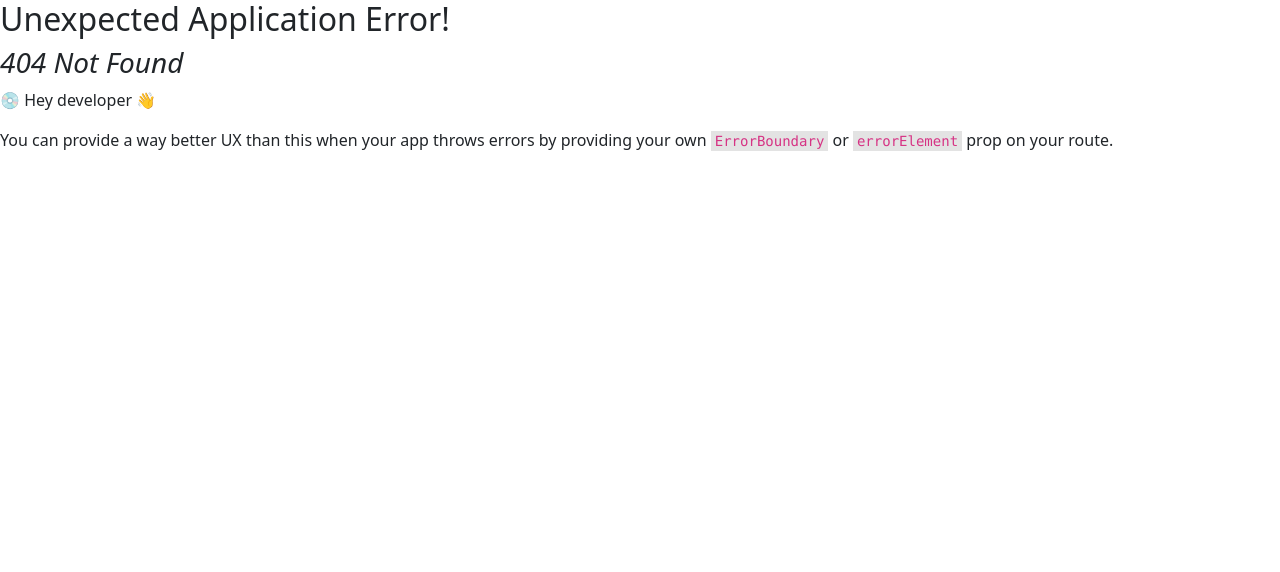
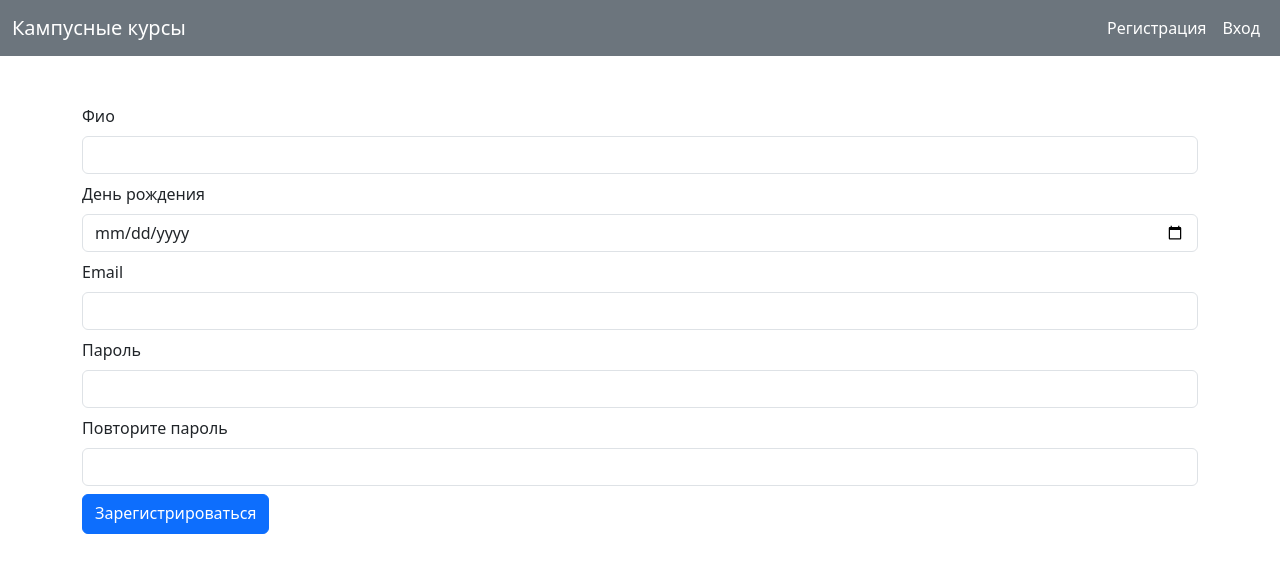
Before and after one commit to Sochniynapas/campus_courses, a React (Vite) app: page /registration in a window 1280 px wide. Before the commit this address had no page. Shown: the top 572 px of the page. Built offline with nearby package versions, Linux system fonts and the light colour scheme.

Commit message:
добавил основную реализацию регистрации пользователя

```diff
--- a/package.json
+++ b/package.json
@@ -10,10 +10,14 @@
     "preview": "vite preview"
   },
   "dependencies": {
+    "@reduxjs/toolkit": "^2.2.1",
     "bootstrap": "^5.3.3",
     "react": "^18.2.0",
     "react-bootstrap": "^2.10.1",
+    "react-datepicker": "^6.4.0",
+    "react-datepicker-bootstrap": "^0.0.1",
     "react-dom": "^18.2.0",
+    "react-redux": "^9.1.0",
     "react-router-dom": "^6.22.3"
   },
   "devDependencies": {
--- a/src/MainPage.jsx
+++ b/src/MainPage.jsx
@@ -1,21 +1,36 @@
 import { Container, Nav, Navbar, NavbarBrand, NavbarText } from 'react-bootstrap'
 import Header from './components/Form/Header/HeaderForm.jsx'
 import { Link } from 'react-router-dom'
+import { useSelector } from 'react-redux';
+import { selectToken } from './store/slice/authSlice.js';
+import Hello from './components/Form/UnAuth/HelloPage.jsx';
 
 function MainPage(prop) {
-  console.log(prop.prop)
+
+  const token = useSelector(selectToken)
+
   return (
     <div>
-      {prop.token ? (
+
       <>
         <Navbar expand="lg" className='bg-secondary'>
           <Container fluid>
             <NavbarBrand className='text-white'>Кампусные курсы</NavbarBrand>
             <Navbar.Toggle />
             <Navbar.Collapse>
+              {token ? (
+                <>
                   <Header num={4} />
                   <Nav className='ms-auto'><Link className='nav-link text-white ' to='/ab'>handie228228@mail.ru</Link></Nav>
                   <Nav><Link className='nav-link text-white ' to='/ab'>Выход</Link></Nav>
+                </>
+              ) : (
+                <>
+                  <Nav className='ms-auto'><Link className='nav-link text-white ' to='registration'>Регистрация</Link></Nav>
+                  <Nav><Link className='nav-link text-white ' to='/ab'>Вход</Link></Nav>
+                </>
+              )}
+
             </Navbar.Collapse>
           </Container>
         </Navbar>
@@ -23,20 +38,6 @@ function MainPage(prop) {
           <prop.children />
         </div>
       </>
-      ) : (
-        <>
-          <Navbar expand="lg" className='bg-secondary'>
-            <Container fluid>
-              <NavbarBrand className='text-white'>Кампусные курсы</NavbarBrand>
-              <Navbar.Toggle />
-              <Navbar.Collapse>
-                <Nav className='ms-auto'><Link className='nav-link text-white ' to='/ab'>Регистрация</Link></Nav>
-                <Nav><Link className='nav-link text-white ' to='/ab'>Вход</Link></Nav>
-              </Navbar.Collapse>
-            </Container>
-          </Navbar>
-        </>
-      )}
 
     </div>
 
--- /dev/null
+++ b/src/api/userApi.js
@@ -0,0 +1,19 @@
+import {createApi, fetchBaseQuery} from '@reduxjs/toolkit/query/react'
+const BASE_URL = 'https://camp-courses.api.kreosoft.space/'
+
+
+export const userApi = createApi({
+    reducerPath: 'userApi',
+    baseQuery: fetchBaseQuery({baseUrl: BASE_URL}),
+    endpoints:(build) =>({
+        registerUser: build.mutation({
+            query: (body) => ({
+                url: 'registration',
+                method: 'POST',
+                body,
+            })
+        })
+    })
+})
+
+export const {useRegisterUserMutation} = userApi;
--- /dev/null
+++ b/src/components/Form/Registration/RegistrationPage.jsx
@@ -0,0 +1,94 @@
+import { useState } from "react"
+import { Button, Container, FormControl, FormLabel, Nav } from "react-bootstrap"
+import { useRegisterUserMutation } from "../../../api/userApi"
+import { useDispatch, useSelector } from "react-redux";
+import { selectToken, setToken } from "../../../store/slice/authSlice";
+
+
+
+function Registration() {
+
+    const dispatch = useDispatch()
+    const token = useSelector(selectToken)
+
+    const [fields, setFields] = useState({
+        fullName: '',
+        birthDate: '',
+        email: '',
+        password: '',
+        confirmPassword: ''
+    });
+    const [userRegister, { isLoading }] = useRegisterUserMutation();
+
+    const handleFieldChange = (fieldName, value) => {
+        setFields(prevFields => ({
+            ...prevFields,
+            [fieldName]: value
+        }));
+    };
+    const handleRegistration = async () => {
+        try {
+
+            const response = await userRegister(fields)
+            dispatch(setToken(response.data.token))
+            console.log(token)
+
+        }
+        catch {
+            console.log("Ошибка")
+        }
+    }
+
+
+    return (
+        <Container className="pt-5">
+            <Nav className="pb-2">
+                <FormLabel>Фио</FormLabel>
+                <FormControl
+                    type="text"
+                    value={fields.fullName}
+                    onChange={(e) => handleFieldChange('fullName', e.target.value)}
+                />
+            </Nav>
+            <Nav className="pb-2">
+                <FormLabel>День рождения</FormLabel>
+                <FormControl
+                    type="date"
+                    value={fields.birthDate}
+                    onChange={(e) => handleFieldChange('birthDate', e.target.value)}
+                />
+            </Nav>
+            <Nav className="pb-2">
+                <FormLabel>Email</FormLabel>
+                <FormControl
+                    type="email"
+                    value={fields.email}
+                    onChange={(e) => handleFieldChange('email', e.target.value)}
+                />
+            </Nav>
+            <Nav className="pb-2">
+                <FormLabel>Пароль</FormLabel>
+                <FormControl
+                    type="password"
+                    value={fields.password}
+                    onChange={(e) => handleFieldChange('password', e.target.value)}
+                />
+            </Nav>
+            <Nav className="pb-2">
+                <FormLabel>Повторите пароль</FormLabel>
+                <FormControl
+                    type="password"
+                    value={fields.confirmPassword}
+                    onChange={(e) => handleFieldChange('confirmPassword', e.target.value)}
+                />
+            </Nav>
+
+            <Button className="pb-2" onClick={handleRegistration}>
+                Зарегистрироваться
+            </Button>
+
+        </Container>
+    );
+}
+
+export default Registration;
--- /dev/null
+++ b/src/store/slice/authSlice.js
@@ -0,0 +1,22 @@
+import { createSlice } from "@reduxjs/toolkit";
+
+
+const authSlice = createSlice({
+    name: 'auth',
+    initialState: {
+        token: null
+    },
+    reducers: {
+        setToken(state, action){
+            state.token = action.payload
+        },
+        clearToken(state){
+            state.token = null
+        }
+    }
+})
+
+export const {setToken, clearToken} = authSlice.actions
+export const selectToken = (state) => state.auth.token
+
+export default authSlice.reducer
--- /dev/null
+++ b/src/store/store.js
@@ -0,0 +1,13 @@
+import { configureStore } from "@reduxjs/toolkit";
+import { userApi } from '../api/userApi';
+import authReducer from './slice/authSlice'
+
+export const store = configureStore({
+    reducer: {
+        [userApi.reducerPath]: userApi.reducer,
+        auth: authReducer
+
+    },
+    middleware: (getDefaulMuddlware) => getDefaulMuddlware().concat(userApi.middleware)
+
+});
```
Also changed, not shown: src/main.jsx (+10 -5 lines), 1 other file (tests, documents, lock files or other folders). Lines whose indentation alone changed are shown as unchanged.
